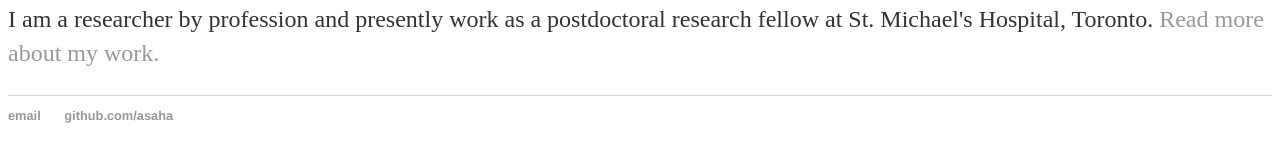
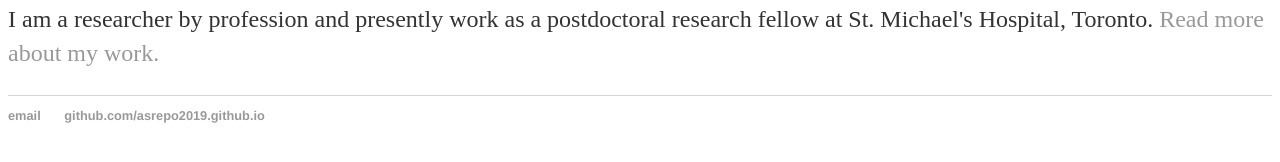
Before and after one commit to asrepo2019/asrepo2019.github.io, a Jekyll site: the page index.html, which Jekyll copies as it is, in a window 1280 px wide. Shown: the part 150-312 px from the top of the page. Built offline with Jekyll 4.4.1, drawn with Linux system fonts in a browser that asks for light colours.

Commit message:
Update index.html
corrected address

```diff
--- a/index.html
+++ b/index.html
@@ -24,7 +24,7 @@
 		<footer>
     		<ul>
         		<li><a href="mailto:ashirbani09mail.com">email</a></li>
-        		<li><a href="https://github.com/asaha">github.com/asaha</a></li>
+        		<li><a href="https://github.com/asrepo2019">github.com/asrepo2019.github.io</a></li>
 			</ul>
 		</footer>
 	</body>
```
